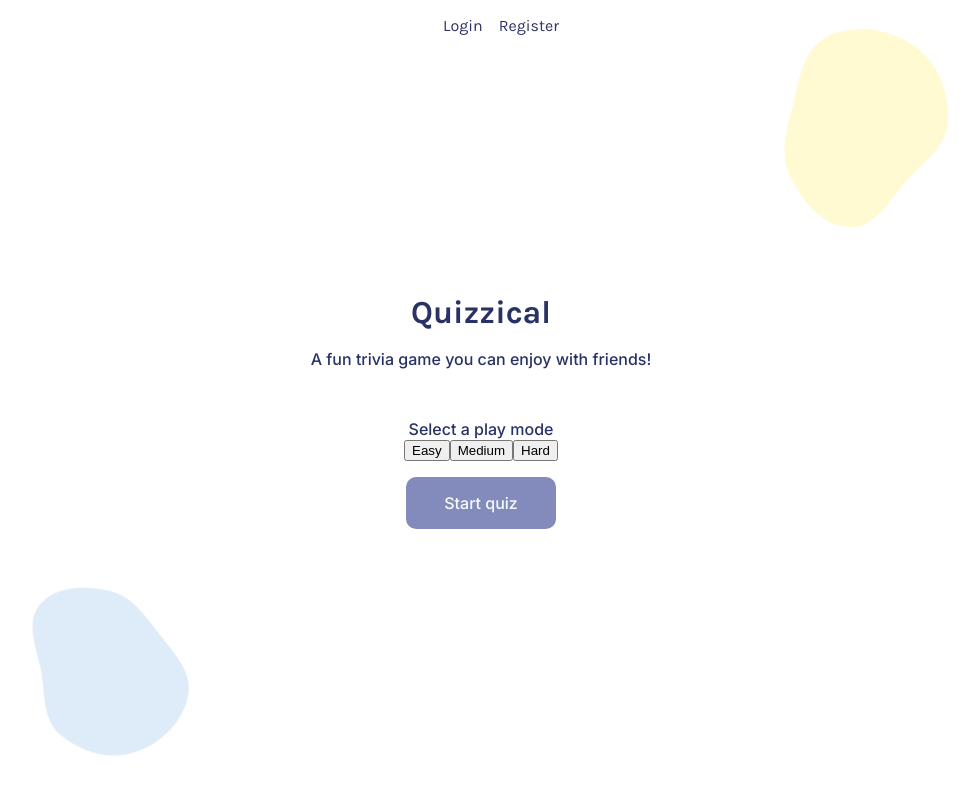
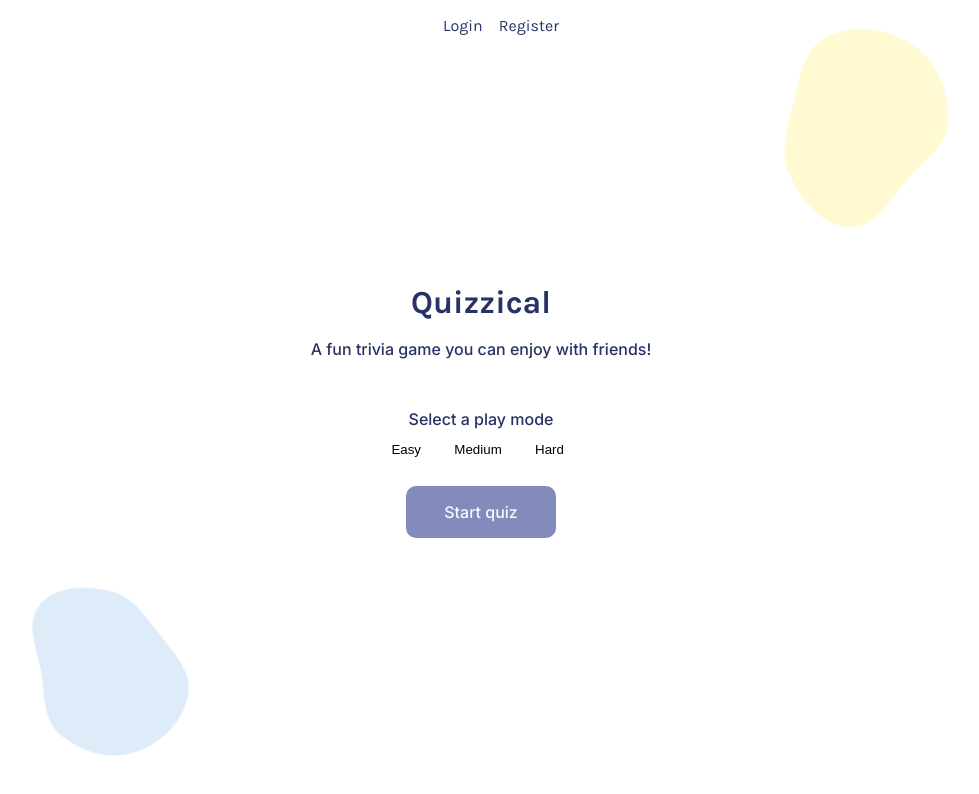
Before and after one commit to abeonweb/quizzical-game, a React (Vite) app: page / in a window 1280 px wide. Shown: the top 794 px of the page, without its empty margins (159-1138 px from the left). Built offline with nearby package versions, Linux system fonts and the light colour scheme.

Commit message:
button changes on click

```diff
--- a/src/StartPage.jsx
+++ b/src/StartPage.jsx
@@ -10,19 +10,19 @@ export default function StartPage({mode, start, dispatch}) {
       <div className="game-mode">
         <p>Select a play mode</p>
         <button
-          className={`"btn-mode" ${mode == "easy"? "highlight": ""}`}
+          className={`${mode == "easy"? "highlight btn-mode": "btn-mode"}`}
           onClick={() => dispatch({ type: "mode", value: "easy" })}
         >
           Easy
         </button>
         <button
-          className={`"btn-mode" ${mode == "medium"? "highlight": ""}`}
+          className={`${mode == "medium"? "highlight btn-mode": "btn-mode"}`}
           onClick={() => dispatch({ type: "mode", value: "medium" })}
         >
           Medium
         </button>
         <button
-          className={`"btn-mode" ${mode == "hard"? "highlight": ""}`}
+          className={`${mode == "hard"? "highlight btn-mode": "btn-mode"}`}
           onClick={() => dispatch({ type: "mode", value: "hard" })}
         >
           Hard
```
